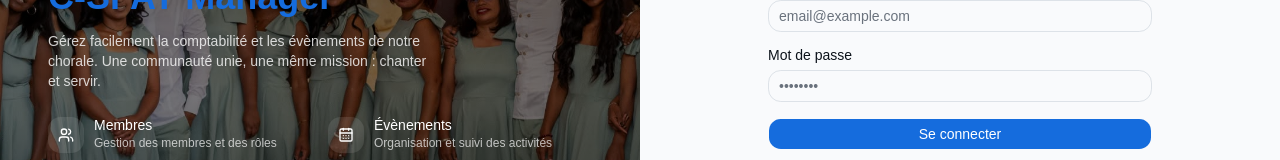
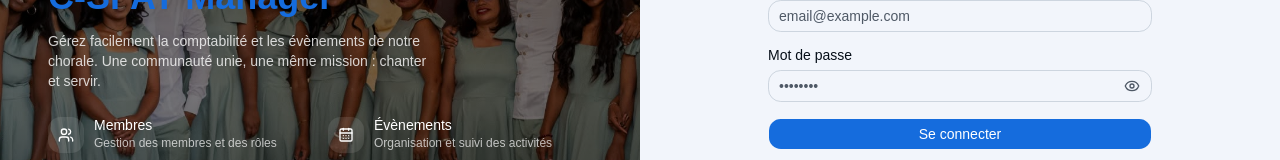
Before and after one commit to Faneva-codeur02/C-SFAT-manager, a React (Vite) app: page / in a window 1280 px wide. Shown: the part 314-474 px from the top of the page. Built offline with nearby package versions, Linux system fonts and the light colour scheme; no server answers.

Commit message:
fix PasswordInput

```diff
--- a/src/features/auth/pages/Login.tsx
+++ b/src/features/auth/pages/Login.tsx
@@ -9,6 +9,7 @@ import { Label } from "@/shared/components/ui/label";
 
 import AuthLayout from "../components/AuthLayout";
 import GoogleSignInButton from "../components/GoogleSignInButton";
+import PasswordInput from "@/shared/components/PasswordInput";
 
 export default function Login() {
 
@@ -84,11 +85,9 @@ export default function Login() {
 
                     <Label htmlFor="password">Mot de passe</Label>
 
-                    <Input
+                    <PasswordInput
 
                         id="password"
-
-                        type="password"
 
                         placeholder="••••••••"
 
--- a/src/features/auth/pages/Register.tsx
+++ b/src/features/auth/pages/Register.tsx
@@ -11,6 +11,7 @@ import { Label } from "@/shared/components/ui/label";
 import AuthLayout from "../components/AuthLayout";
 import { isRegistrationOpen } from "@/features/settings/services/settings.service";
 import GoogleSignInButton from "../components/GoogleSignInButton";
+import PasswordInput from "@/shared/components/PasswordInput";
 
 export default function Register() {
 
@@ -224,11 +225,9 @@ export default function Register() {
 
                     <Label htmlFor="password">Mot de passe</Label>
 
-                    <Input
+                    <PasswordInput
 
                         id="password"
-
-                        type="password"
 
                         value={password}
 
--- a/src/features/auth/pages/ResetPassword.tsx
+++ b/src/features/auth/pages/ResetPassword.tsx
@@ -5,8 +5,8 @@ import { toast } from "sonner";
 import { supabase } from "@/shared/lib/supabase";
 
 import { Button } from "@/shared/components/ui/button";
-import { Input } from "@/shared/components/ui/input";
 import { Label } from "@/shared/components/ui/label";
+import PasswordInput from "@/shared/components/PasswordInput";
 
 import AuthLayout from "../components/AuthLayout";
 
@@ -76,11 +76,9 @@ export default function ResetPassword() {
 
                     <Label htmlFor="password">Nouveau mot de passe</Label>
 
-                    <Input
+                    <PasswordInput
 
                         id="password"
-
-                        type="password"
 
                         placeholder="••••••••"
 
@@ -98,11 +96,9 @@ export default function ResetPassword() {
 
                     <Label htmlFor="confirmPassword">Confirmer le mot de passe</Label>
 
-                    <Input
+                    <PasswordInput
 
                         id="confirmPassword"
-
-                        type="password"
 
                         placeholder="••••••••"
 
--- a/src/index.css
+++ b/src/index.css
@@ -9,8 +9,8 @@
     --font-sans: "Geist Variable", sans-serif;
 
     /* Background */
-    --background: oklch(0.985 0.003 255);
-    --foreground: oklch(0.18 0.02 255);
+    --background: oklch(0.97 0.008 255);
+    --foreground: oklch(0.16 0.025 255);
 
     /* Cards */
     --card: oklch(1 0 0);
@@ -25,12 +25,12 @@
     --primary-foreground: oklch(1 0 0);
 
     /* Secondary */
-    --secondary: oklch(0.96 0.01 255);
+    --secondary: oklch(0.94 0.015 255);
     --secondary-foreground: var(--foreground);
 
     /* Muted */
-    --muted: oklch(0.97 0.01 255);
-    --muted-foreground: oklch(0.55 0.02 255);
+    --muted: oklch(0.95 0.012 255);
+    --muted-foreground: oklch(0.46 0.025 255);
 
     /* Accent (Doré) */
     --accent: oklch(0.86 0.15 85);
@@ -40,7 +40,7 @@
     --destructive: oklch(0.63 0.23 28);
 
     /* Borders */
-    --border: oklch(0.91 0.01 255);
+    --border: oklch(0.87 0.016 255);
     --input: var(--border);
     --ring: var(--primary);
 
--- /dev/null
+++ b/src/shared/components/PasswordInput.tsx
@@ -0,0 +1,65 @@
+import { useState, forwardRef } from "react";
+import { Eye, EyeOff } from "lucide-react";
+
+import { Input } from "@/shared/components/ui/input";
+import { cn } from "@/shared/utils/utils";
+
+type Props = React.ComponentProps<typeof Input>;
+
+const PasswordInput = forwardRef<HTMLInputElement, Props>(
+
+    ({ className, ...props }, ref) => {
+
+        const [visible, setVisible] = useState(false);
+
+        return (
+
+            <div className="relative">
+
+                <Input
+
+                    ref={ref}
+
+                    type={visible ? "text" : "password"}
+
+                    className={cn("pr-10", className)}
+
+                    {...props}
+
+                />
+
+                <button
+
+                    type="button"
+
+                    onClick={() => setVisible((v) => !v)}
+
+                    tabIndex={-1}
+
+                    className="absolute right-3 top-1/2 -translate-y-1/2 text-muted-foreground hover:text-foreground"
+
+                >
+
+                    {visible ? (
+
+                        <EyeOff className="h-4 w-4" />
+
+                    ) : (
+
+                        <Eye className="h-4 w-4" />
+
+                    )}
+
+                </button>
+
+            </div>
+
+        );
+
+    },
+
+);
+
+PasswordInput.displayName = "PasswordInput";
+
+export default PasswordInput;
```
